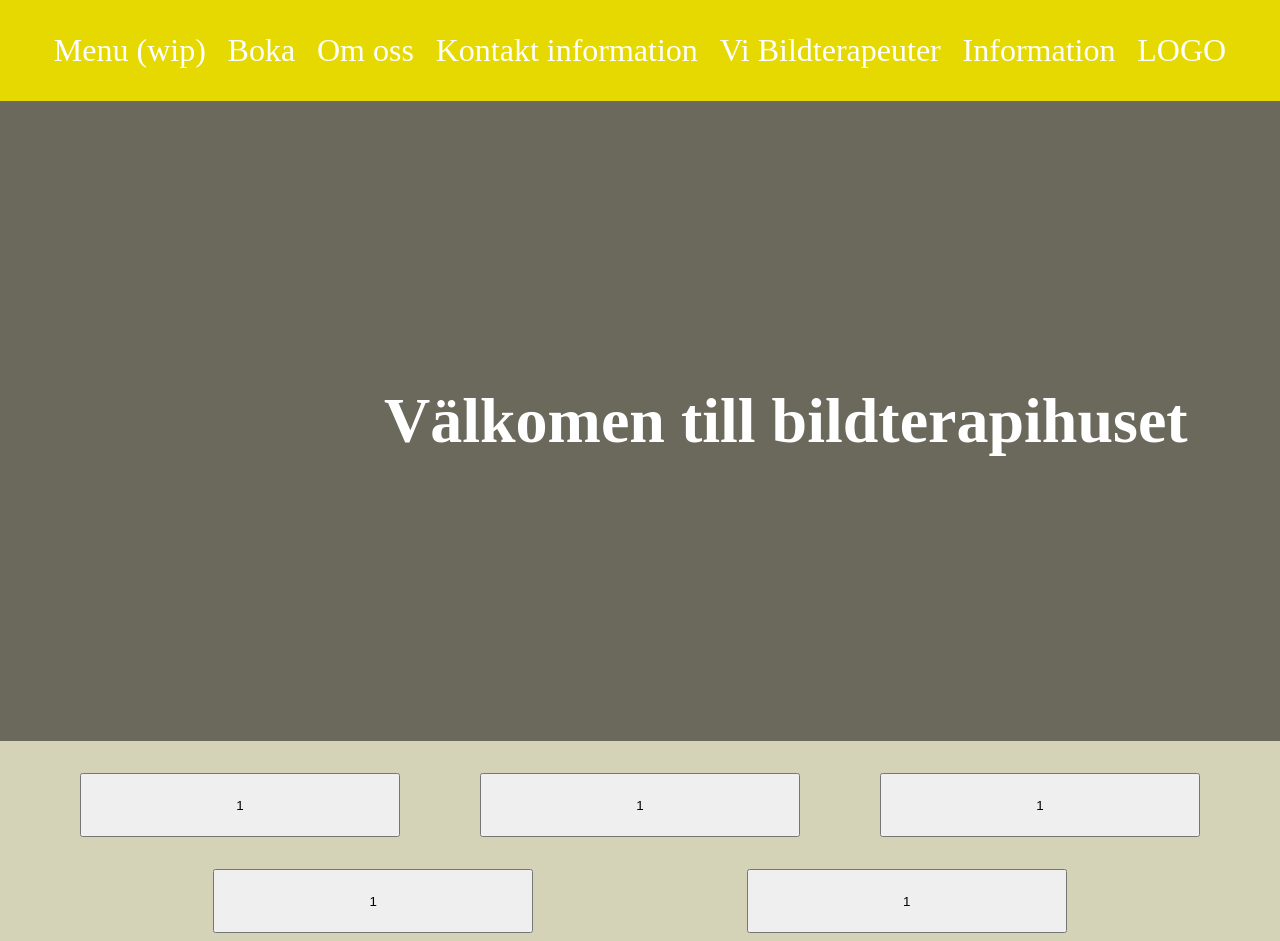
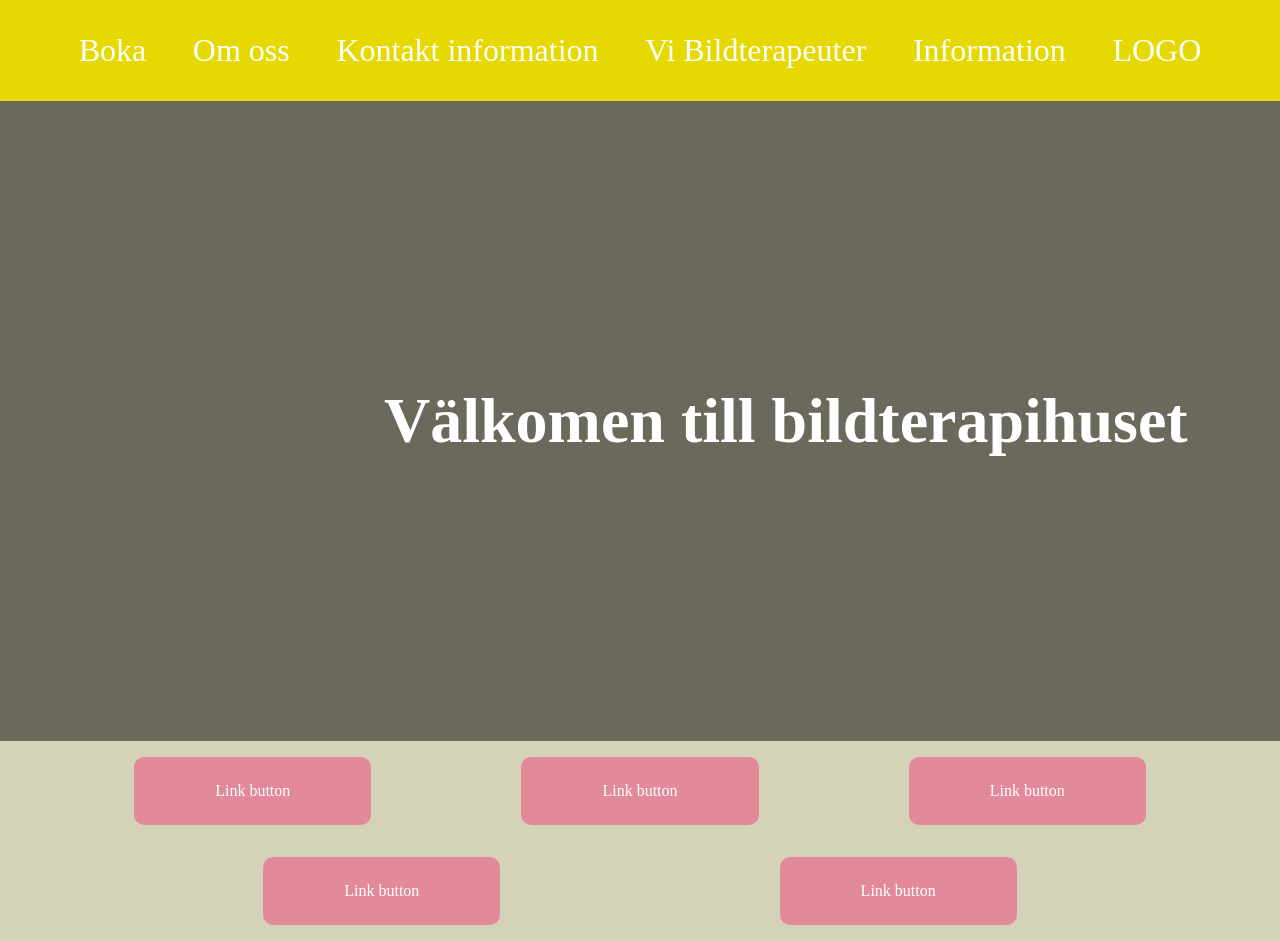
Before and after one commit to EH2O/wu_redesign_av_bildterapihuset, a plain HTML site: page index.html in a window 1280 px wide. Drawn offline with Linux system fonts and the light colour scheme.

Commit message:
trevligt
mycket roligt

```diff
--- a/css/style.css
+++ b/css/style.css
@@ -6,8 +6,9 @@ body {
   max-height: 100%;
 }
 body {
-  background-color: #d4d3b7;
+  background-color: #D4D3B7;
 }
+
 
 .images{
   margin: 0;
@@ -25,16 +26,51 @@ body {
   font-size: 2rem;
   color: white;
 }
-.buttt, .butt{
-  display: flex;
+:root {
+  --color-light: #f0f0f0;
+  --color-dark: #E38A9A;
+  --color-primary: #f5a3b3;
+  --color- :#4a0080;
+}
+
+.btn {
+
+  text-align: center;
+  text-decoration: none;
+  margin: 1rem;
+  padding: 1.5rem 5rem;
+  color: var(--color-light);
+  background-color: var(--color-dark);
+  border: 1px solid transparent;
+  border-radius: 10px;
+  transition: color 0.15s ease-in-out, background-color 0.15s ease-in-out, border-color 0.15s ease-in-out, box-shadow 0.15s ease-in-out;
+}
+.btn:hover {
+    background-color: var(--color-primary);
+}
+.btn-rounded {
+    border-radius: 2rem;
+}
+.btn-animated {
+    background: var(--color-primary);
+    transition: background 0.5s ease-in-out border 0.5s ease-in-out;
+}
+.btn-animated:hover {
+    border: 1px solid var(--color-primary);
+    background: var(--color-dark);
+}
+.bg-primary {
+    background-color: var(--color-primary);
+}
+.bg-secondary {
+    background-color: var(--color-secondary);
+}
+
+.flex{
+  display:flex;
   justify-content: space-evenly;
-  margin-top: 2rem;
+}
 
-}
-button{
-  height: 4rem;
-  width: 20rem;
-}
 @media (min-width: 786px) {
   header {
     font-size: 24px;
--- a/index.html
+++ b/index.html
@@ -10,12 +10,11 @@
 <body>
     <header>
       <nav class="navbar">
-                <a class="Menu" href="#">Menu (wip)</a>
                 <a class = "Boka" href="#">Boka</a>
                 <a class = "OmOss" href="#">Om oss</a>
                 <a class = "Ki" href="#">Kontakt information</a>
                 <a class = "VB" href="#"> Vi Bildterapeuter</a>
-                <a class = "Ki" href="#">Information</a>
+                <a class = "Ki" href="Info.html">Information</a>
                 <a class = "logo" href="#">LOGO</a>
        </nav>
     </header>
@@ -28,18 +27,20 @@ bildterapihuset
         </h1>
       </div>
     </div>
-    <div>
-      <div class = "buttt">
-          <button>1</button>
-      <button>1</button>
-      <button>1</button>
+  </div>
+
+      <div class = "flex">
+      <a class="btn" id="a-button" href="#">Link button</a>
+      <a class="btn" id="a-button" href="#">Link button</a>
+      <a class="btn" id="a-button" href="#">Link button</a>
       </div>
-      <div class = "butt">
-              <button>1</button>
-      <button>1</button>
+      <div class = "flex">
+      <a class="btn" id="a-button" href="#">Link button</a>
+      <a class="btn" id="a-button" href="#">Link button</a>
       </div>
 
-    </div>
+
+
 
 
 </body>
```
Also changed, not shown: Info.html (added, +22 -0 lines), test.html (added, +12 -0 lines), 1 other file.
